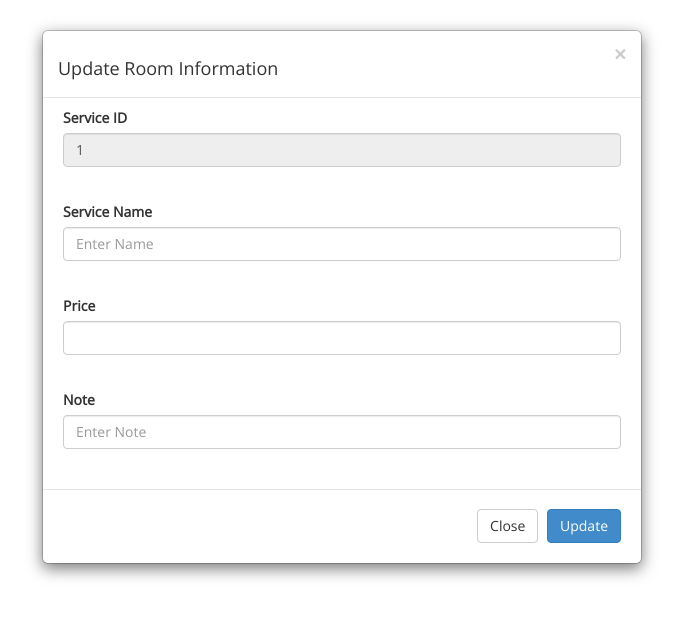
After one commit to vietkieubui/HotelManagementPHP, a PHP site: page /serviceupdate.php?id=1 in a window 1280 px wide. The commit adds this page. Shown: the top 618 px of the page, without its empty margins (298-981 px from the left). Run offline with PHP 8.4, Linux system fonts and the light colour scheme; the visitor is signed in with stand-in values (Sample User, id 1); data that the repository does not hold is empty.

Commit message:
1.0
update Service Update

```diff
--- a/HotelManagement/service.php
+++ b/HotelManagement/service.php
@@ -149,6 +149,7 @@ if(!isset($_SESSION["user"]))
                                                             <th>Name</th>
                                                             <th>Price</th>
                                                             <th>Note</th>
+                                                            <th>Update</th>
                                                             <th>Delete</th>
                                                         </tr>
                                                     </thead>
@@ -169,14 +170,14 @@ if(!isset($_SESSION["user"]))
 											    <th>".$servicename."</th>
 											    <th>".$serviceprice."</th>
 											    <th>".$servicenote."</th>
-                                                <td><a href='servicedel.php?id=$serviceid'><button class='btn btn-danger'> <i class='fa fa-edit' ></i> Delete</button></a></td>
+                                                <td><a href='serviceupdate.php?id=$serviceid'><button class='btn btn-primary'> <i class='fa fa-edit' ></i> Update</button></a></td>
+                                                <td><a href='servicedel.php?id=$serviceid'><button class='btn btn-danger'> <i class='far fa-trash-alt'></i> Delete</button></a></td>
 											    </tr>";
 										}
 									?>
                                                     </tbody>
                                                 </table>
                                             </div>
-
                                         </div>
                                     </div>
                                 </div>
--- /dev/null
+++ b/HotelManagement/serviceupdate.php
@@ -0,0 +1,110 @@
+<?php
+session_start();
+if(!isset($_SESSION["user"]))
+{
+ header("location:index.php");
+}
+
+ob_start();
+?>
+<?php
+    include ('db.php');
+	$id =$_GET['id'];
+	$selectsql ="SELECT* FROM service WHERE serviceID ='$id' ";
+    $tresult=mysqli_query($conn,$selectsql);
+    while($trow=mysqli_fetch_array($tresult) ){
+        $serviceName = $trow['serviceName'];
+        $servicePrice = $trow['price'];
+        $serviceNote = $trow['note'];
+    }
+?>
+
+<!DOCTYPE html>
+<html>
+
+<head>
+    <meta charset="utf-8" />
+    <meta name="viewport" content="width=device-width, initial-scale=1.0" />
+    <title>Administrator</title>
+    <link rel="shortcut icon" type="image/x-icon" href="img/ava.ico" />
+    <!-- Bootstrap Styles-->
+    <link href="assets/css/bootstrap.css" rel="stylesheet" />
+    <!-- FontAwesome Styles-->
+    <link href="assets/css/font-awesome.css" rel="stylesheet" />
+    <!-- Morris Chart Styles-->
+    <link href="assets/js/morris/morris-0.4.3.min.css" rel="stylesheet" />
+    <!-- Custom Styles-->
+    <link href="assets/css/custom-styles.css" rel="stylesheet" />
+    <!-- Google Fonts-->
+    <link href='http://fonts.googleapis.com/css?family=Open+Sans' rel='stylesheet' type='text/css' />
+</head>
+
+<body>
+
+    <div class="" id="myModal2" tabindex="-1" role="dialog" aria-labelledby="myModalLabel" aria-hidden="true">
+        <div class="modal-dialog">
+            <div class="modal-content">
+                <div class="modal-header">
+                    <button type="button" class="close" data-dismiss="modal" aria-hidden="true">&times;</button>
+                    <h4 class="modal-title" id="myModalLabel">Update Room Information</h4>
+                </div>
+                <form method="post">
+                    <div class="modal-body">
+                        <div class="form-group">
+                            <label>Service ID</label>
+                            <input class="form-control" value="<?php echo $id ?>" readonly>
+                        </div>
+                    </div>
+                    <div class="modal-body">
+                        <div class="form-group">
+                            <label>Service Name</label>
+                            <input name="name" class="form-control" value="<?php echo $serviceName ?>"
+                                placeholder="Enter Name">
+                        </div>
+                    </div>
+                    <div class="modal-body">
+                        <div class="form-group">
+                            <label>Price</label>
+                            <input type="float" name="price" class="form-control" value="<?php echo $servicePrice ?>">
+                        </div>
+                    </div>
+                    <div class="modal-body">
+                        <div class="form-group">
+                            <label>Note</label>
+                            <input name="note" class="form-control" value="<?php echo $serviceNote ?>"
+                                placeholder="Enter Note">
+                        </div>
+                    </div>
+
+                    <div class="modal-footer">
+                        <button type="submit" name="close" class="btn btn-default" data-dismiss="modal">Close</button>
+                        <input type="submit" name="update" value="Update" class="btn btn-primary">
+                    </div>
+
+            </div>
+        </div>
+    </div>
+    <?php
+        if(isset($_POST['close'])){
+            header("Location: service.php");
+        }
+        if(isset($_POST['update']))
+        {
+            $newName = $_POST['name'];
+            $newPrice = $_POST['price'];
+            $newNote = $_POST['note'];
+
+            $newsql ="UPDATE service SET serviceName = '$newName', price = '$newPrice', note= '$newNote' WHERE serviceID='$id'";
+
+
+            if(mysqli_query($conn,$newsql))
+            {
+                echo' <script language="javascript" type="text/javascript"> alert("Update success!") </script>';
+            }
+            header("Location: service.php");
+
+        }
+    ?>
+</body>
+
+</html>
```
